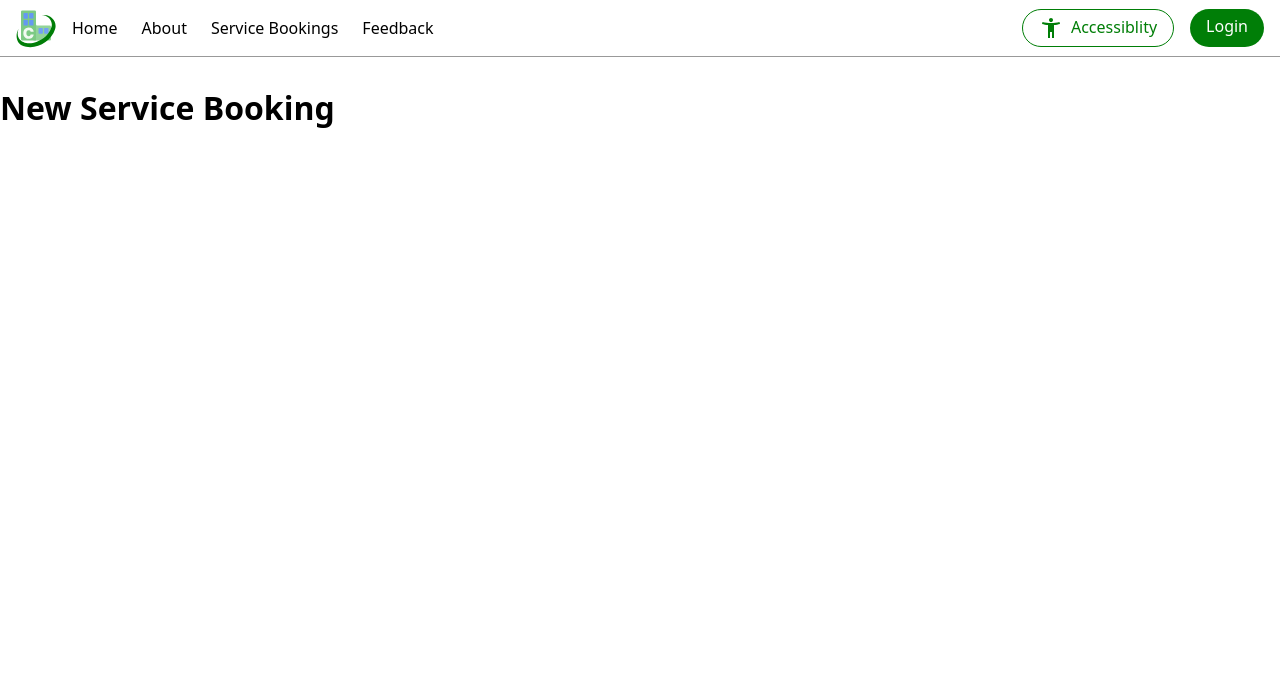
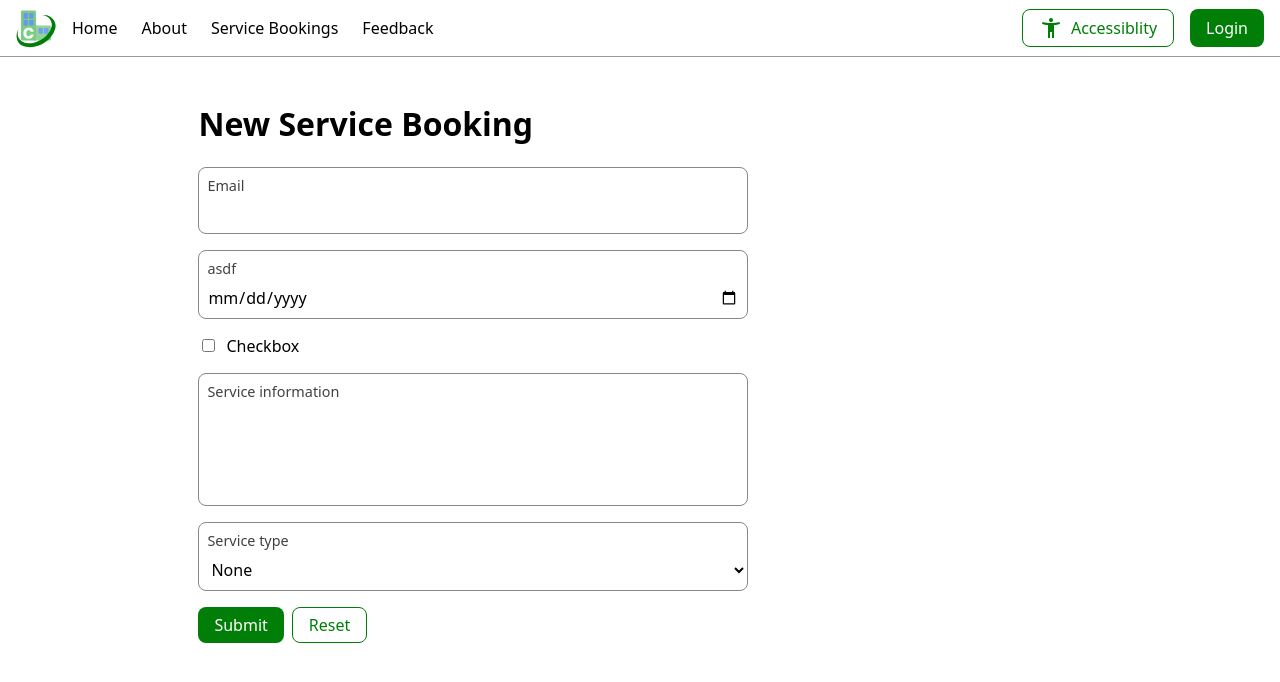
Before and after one commit to JamesRampling/CityLinkConnect, a Vue app: page /booking/1 in a window 1280 px wide. Shown: the top 682 px of the page. Built offline with nearby package versions, Linux system fonts and the light colour scheme.

Commit message:
Add styling and components for input elements (#3)
* Add input component styles

* Add in-progress vue input components

* Add vue components for form input

* Add input textarea component

* Add input select component

* Fix the testing page

```diff
--- a/src/assets/components.css
+++ b/src/assets/components.css
@@ -12,6 +12,14 @@
   border-radius: var(--button-border-radius);
   cursor: pointer;
   text-decoration: none;
+  justify-content: center;
+  align-items: center;
+  min-height: 2.2rem;
+
+  &:focus-visible {
+    outline: var(--button-focus-outline);
+    border-color: var(--button-focus-border-color);
+  }
 }
 
 .button-filled {
@@ -51,3 +59,19 @@
     border-color: var(--button-outlined-active-border-color);
   }
 }
+
+.page-wrapper {
+  max-width: 100ch;
+  margin: auto;
+  padding: 1rem;
+}
+
+.form {
+  display: grid;
+  gap: var(--form-gap);
+}
+
+.button-row {
+  display: flex;
+  gap: 0.5rem;
+}
--- a/src/assets/global.css
+++ b/src/assets/global.css
@@ -4,6 +4,7 @@
 :root {
   font-family: system-ui, sans-serif;
   color-scheme: light dark;
+  accent-color: var(--accent-color);
 }
 
 * {
--- a/src/assets/variables.css
+++ b/src/assets/variables.css
@@ -5,6 +5,12 @@
   --color: light-dark(black, white);
   --accent-color: light-dark(rgb(0 126 7), rgb(100, 211, 106));
   --on-accent-color: light-dark(white, black);
+  --border-color: light-dark(#888, #666);
+  --field-bgcolor: light-dark(white, #303030);
+  --field-color: light-dark(black, white);
+
+  --focus-outline: 5px solid rgb(from var(--accent-color) r g b / 0.5);
+  --focus-border-color: var(--accent-color);
 
   --header-color: var(--color);
   --header-bgcolor: var(--bgcolor);
@@ -17,10 +23,12 @@
   /* Buttons */
   --button-padding: 0.375rem 1rem;
   --button-gap: 0.5rem;
-  --button-border-radius: 2rem;
+  --button-border-radius: 0.5rem;
   --button-filled-base-color: var(--on-accent-color);
   --button-filled-base-bgcolor: var(--accent-color);
   --button-outlined-base-color: var(--accent-color);
+  --button-focus-outline: var(--focus-outline);
+  --button-focus-border-color: var(--focus-border-color);
 
   /* Filled buttons. */
   --button-filled-border-width: 0;
@@ -61,4 +69,17 @@
   );
   --button-outlined-active-color: var(--button-outlined-color);
   --button-outlined-active-border-color: var(--button-outlined-border-color);
+
+  --form-gap: 1rem;
+
+  --input-bgcolor: var(--field-bgcolor);
+  --input-color: var(--field-color);
+  --input-border-color: var(--border-color);
+  --input-border-radius: 0.5rem;
+  --input-label-font-size: 0.9em;
+  --input-label-padding: 0.5rem 0.5rem 0rem;
+  --input-label-color: rgb(from var(--field-color) r g b / 0.75);
+  --input-field-padding: 0.5rem 0.5rem;
+  --input-focus-outline: var(--focus-outline);
+  --input-focus-border-color: var(--focus-border-color);
 }
--- /dev/null
+++ b/src/components/InputCheckbox.vue
@@ -0,0 +1,33 @@
+<script setup lang="ts">
+import { generateRandomId } from '@/utils';
+
+// prettier-ignore
+withDefaults(
+  defineProps<{
+    id?: string,
+    name: string,
+    label: string,
+  }>(),
+  {
+    id: () => `input-${generateRandomId()}`,
+  }
+);
+
+const model = defineModel<boolean>();
+</script>
+
+<template>
+  <div class="input-checkbox">
+    <input :id="id" v-model="model" type="checkbox" :name="name" />
+    <label :for="id">{{ label }}</label>
+  </div>
+</template>
+
+<style scoped>
+.input-checkbox {
+  display: flex;
+  gap: 0.5rem;
+  align-items: center;
+  user-select: none;
+}
+</style>
--- /dev/null
+++ b/src/components/InputSelect.vue
@@ -0,0 +1,74 @@
+<script setup lang="ts" generic="T">
+import { generateRandomId } from '@/utils';
+
+// prettier-ignore
+withDefaults(
+  defineProps<{
+    id?: string,
+    name: string,
+    label: string,
+    options?: InputSelectOption[],
+  }>(),
+  {
+    id: () => `select-${generateRandomId()}`,
+    options: () => [],
+  }
+);
+
+interface InputSelectOption {
+  id?: string;
+  text?: string;
+  value?: T;
+}
+
+const model = defineModel<T>();
+</script>
+
+<template>
+  <div class="input-select">
+    <label :for="id">{{ label }}</label>
+    <select :id="id" v-model="model" :name="name">
+      <option :value="undefined">None</option>
+      <option v-for="opt in options" :key="opt.id" :value="opt.value">
+        {{ opt.text ?? opt.value }}
+      </option>
+    </select>
+  </div>
+</template>
+
+<style scoped>
+.input-select {
+  display: flex;
+  flex-direction: column;
+  background-color: var(--input-bgcolor);
+  border: 1px solid var(--input-border-color);
+  color: var(--input-color);
+  border-radius: var(--input-border-radius);
+  cursor: text;
+  max-width: 60ch;
+
+  > label {
+    user-select: none;
+    padding: var(--input-label-padding);
+    font-size: var(--input-label-font-size);
+    color: var(--input-label-color);
+  }
+
+  > select {
+    padding: var(--input-field-padding);
+    background: transparent;
+    color: inherit;
+    border: none;
+    outline: none;
+
+    > option {
+      background-color: var(--input-bgcolor);
+    }
+  }
+
+  &:focus-within {
+    border-color: var(--input-focus-border-color);
+    outline: var(--input-focus-outline);
+  }
+}
+</style>
--- /dev/null
+++ b/src/components/InputText.vue
@@ -0,0 +1,59 @@
+<script setup lang="ts">
+import { generateRandomId } from '@/utils';
+
+// prettier-ignore
+withDefaults(
+  defineProps<{
+    id?: string,
+    type?: string,
+    name: string,
+    label: string,
+  }>(),
+  {
+    id: () => `input-${generateRandomId()}`,
+    type: 'text',
+  }
+);
+
+const model = defineModel<string>();
+</script>
+
+<template>
+  <div class="input-text">
+    <label :for="id">{{ label }}</label>
+    <input :id="id" v-model="model" :type="type" :name="name" />
+  </div>
+</template>
+
+<style scoped>
+.input-text {
+  display: flex;
+  flex-direction: column;
+  background-color: var(--input-bgcolor);
+  border: 1px solid var(--input-border-color);
+  color: var(--input-color);
+  border-radius: var(--input-border-radius);
+  cursor: text;
+  max-width: 60ch;
+
+  > label {
+    user-select: none;
+    padding: var(--input-label-padding);
+    font-size: var(--input-label-font-size);
+    color: var(--input-label-color);
+  }
+
+  > input {
+    padding: var(--input-field-padding);
+    background: transparent;
+    color: inherit;
+    border: none;
+    outline: none;
+  }
+
+  &:focus-within {
+    border-color: var(--input-focus-border-color);
+    outline: var(--input-focus-outline);
+  }
+}
+</style>
--- /dev/null
+++ b/src/components/InputTextarea.vue
@@ -0,0 +1,74 @@
+<script setup lang="ts">
+import { generateRandomId } from '@/utils';
+
+// prettier-ignore
+withDefaults(
+  defineProps<{
+    id?: string,
+    name: string,
+    label: string,
+  }>(),
+  {
+    id: () => `textarea-${generateRandomId()}`,
+  }
+);
+
+const model = defineModel<string>();
+
+function onInput(event: Event) {
+  const textarea = event.target;
+
+  if (textarea instanceof HTMLTextAreaElement) {
+    textarea.style.height = 'auto';
+    textarea.style.height = `${textarea.scrollHeight.toString()}px`;
+  }
+}
+</script>
+
+<template>
+  <div class="input-textarea">
+    <label :for="id">{{ label }}</label>
+    <textarea
+      :id="id"
+      ref="textareaElement"
+      v-model="model"
+      :name="name"
+      rows="4"
+      @input="onInput"
+    />
+  </div>
+</template>
+
+<style scoped>
+.input-textarea {
+  display: flex;
+  flex-direction: column;
+  background-color: var(--input-bgcolor);
+  border: 1px solid var(--input-border-color);
+  color: var(--input-color);
+  border-radius: var(--input-border-radius);
+  cursor: text;
+  max-width: 60ch;
+
+  > label {
+    user-select: none;
+    padding: var(--input-label-padding);
+    font-size: var(--input-label-font-size);
+    color: var(--input-label-color);
+  }
+
+  > textarea {
+    padding: var(--input-field-padding);
+    background: transparent;
+    color: inherit;
+    border: none;
+    outline: none;
+    resize: none;
+  }
+
+  &:focus-within {
+    border-color: var(--input-focus-border-color);
+    outline: var(--input-focus-outline);
+  }
+}
+</style>
--- a/src/routes/BookingFormView.vue
+++ b/src/routes/BookingFormView.vue
@@ -1,7 +1,29 @@
 <script setup lang="ts">
+import InputCheckbox from '@/components/InputCheckbox.vue';
+import InputSelect from '@/components/InputSelect.vue';
+import InputText from '@/components/InputText.vue';
+import InputTextarea from '@/components/InputTextarea.vue';
 defineProps<{ serviceId: number }>();
 </script>
 
 <template>
-  <h1>New Service Booking</h1>
+  <div class="page-wrapper">
+    <h1>New Service Booking</h1>
+    <form class="form" action="" @submit.prevent>
+      <InputText type="email" name="email-input" label="Email" />
+
+      <InputText type="date" name="date-input" label="asdf" />
+
+      <InputCheckbox id="checkbox-input-2" name="asdf" label="Checkbox" />
+
+      <InputTextarea name="service-information" label="Service information" />
+
+      <InputSelect name="service-type" label="Service type" />
+
+      <div class="button-row">
+        <button type="submit" class="button-filled">Submit</button>
+        <button type="reset" class="button-outlined">Reset</button>
+      </div>
+    </form>
+  </div>
 </template>
--- a/src/routes/BookingsView.vue
+++ b/src/routes/BookingsView.vue
@@ -1,4 +1,4 @@
 <template>
   <h1>Service Bookings</h1>
-  <router-link to="/booking">New</router-link>
+  <router-link to="/booking/0">New</router-link>
 </template>
--- /dev/null
+++ b/src/utils/index.ts
@@ -0,0 +1,3 @@
+export function generateRandomId(): string {
+  return Math.trunc(Math.random() * 0xffffffff).toString(16);
+}
```
